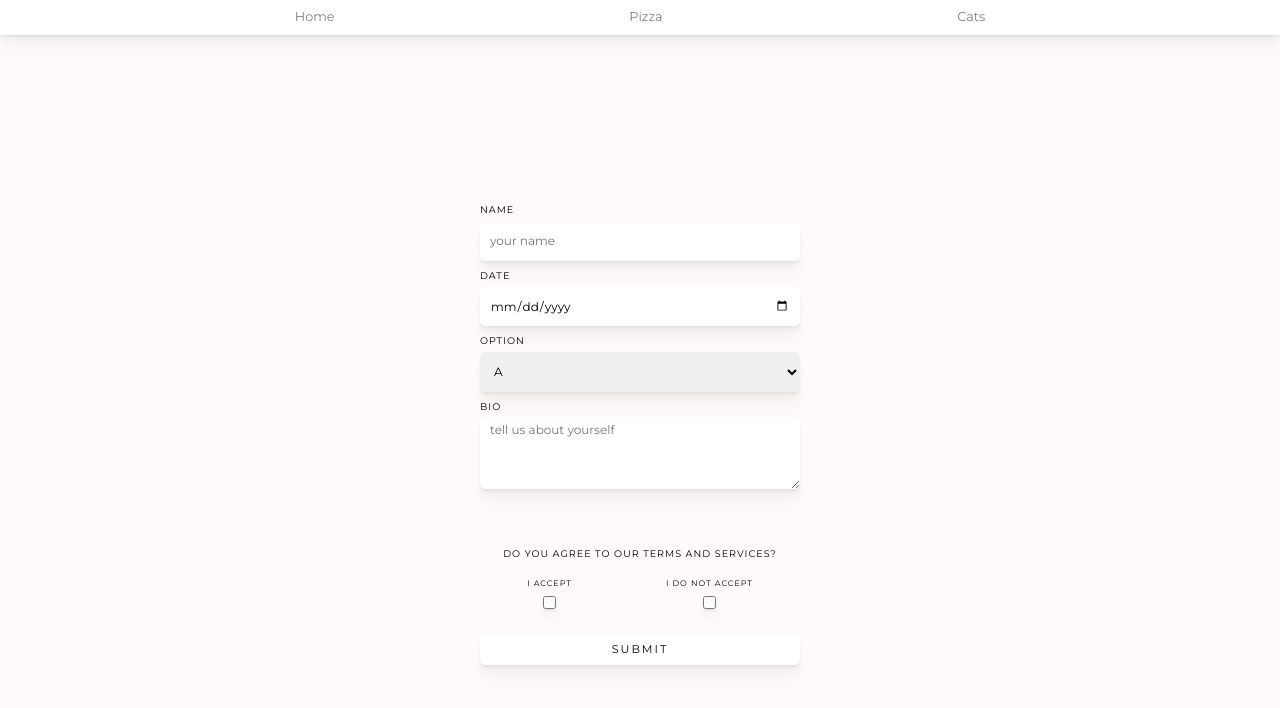
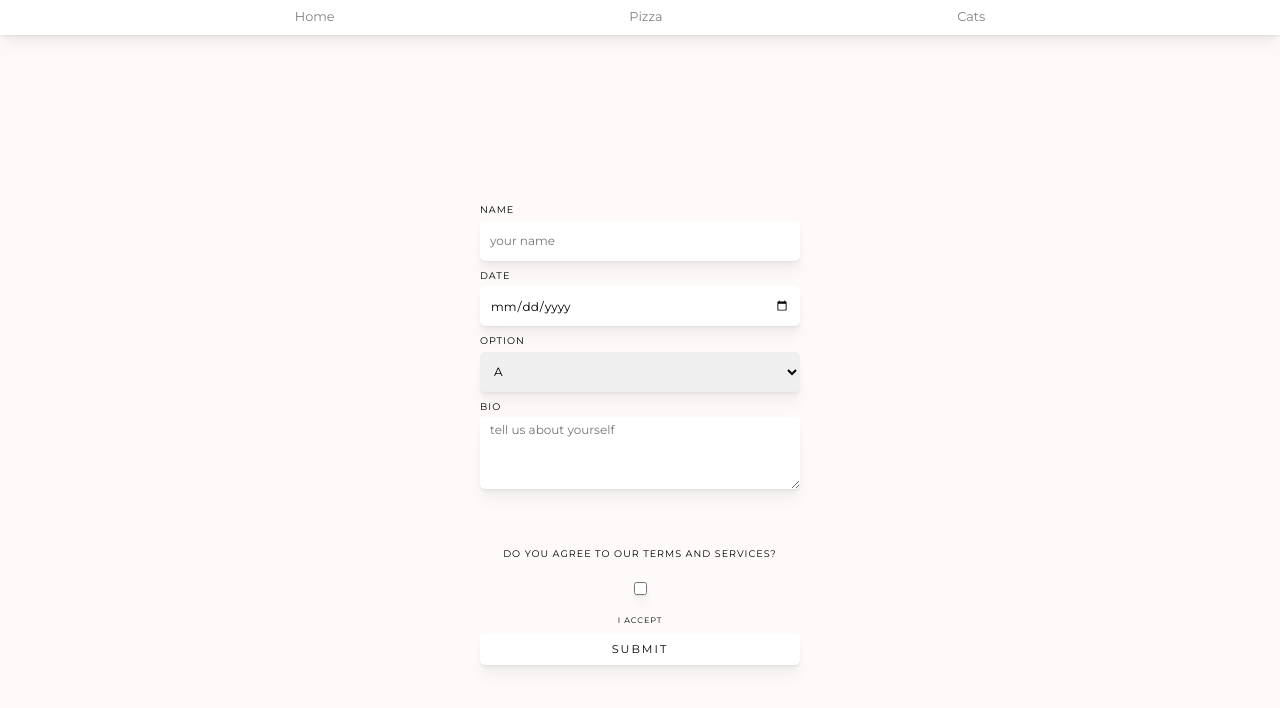
Before and after one commit to kathrynzaro/react-template, a React app: page / in a window 1280 px wide. Shown: the top 708 px of the page. Built offline with nearby package versions, Linux system fonts and the light colour scheme; a web font is replaced by a local one.

Commit message:
adds checkbox control test

```diff
--- a/src/components/Dashboard/Dashboard.jsx
+++ b/src/components/Dashboard/Dashboard.jsx
@@ -2,7 +2,8 @@ import styles from './Dashboard.css';
 import {
   InputControl,
   SelectControl,
-  TextAreaControl
+  TextAreaControl,
+  CheckboxControl
 } from '../Form/FormControl';
 
 export default function Dashboard() {
@@ -41,19 +42,10 @@ export default function Dashboard() {
           placeholder="tell us about yourself"
         />
 
-        <fieldset>
-          <legend>Do you agree to our terms and services?</legend>
+        <CheckboxControl legend="Do you agree to our terms and services?"
+          label="I accept" />
 
-          <label>
-            I accept
-            <input type="checkbox" />
-          </label>
 
-          <label>
-            I do not accept
-            <input type="checkbox" />
-          </label>
-        </fieldset>
         <button>Submit</button>
       </form>
     </div>
--- a/src/components/Form/FormControl.jsx
+++ b/src/components/Form/FormControl.jsx
@@ -44,3 +44,15 @@ export function TextAreaControl({ label, ...rest }) {
     </FormControl>
   );
 }
+
+export function CheckboxControl({ legend, label, ...rest }) {
+  return (
+    <fieldset>
+      <legend>{legend}</legend>
+      <label>
+        <input type="checkbox" {...rest} />
+        {label}
+      </label>
+    </fieldset>
+  );
+}
```
Also changed, not shown: 1 other file (tests, documents, lock files or other folders).
